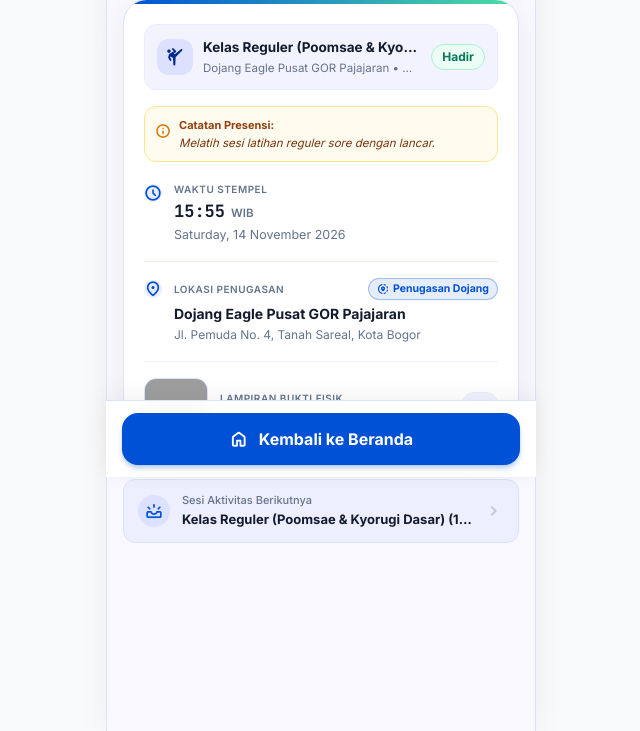
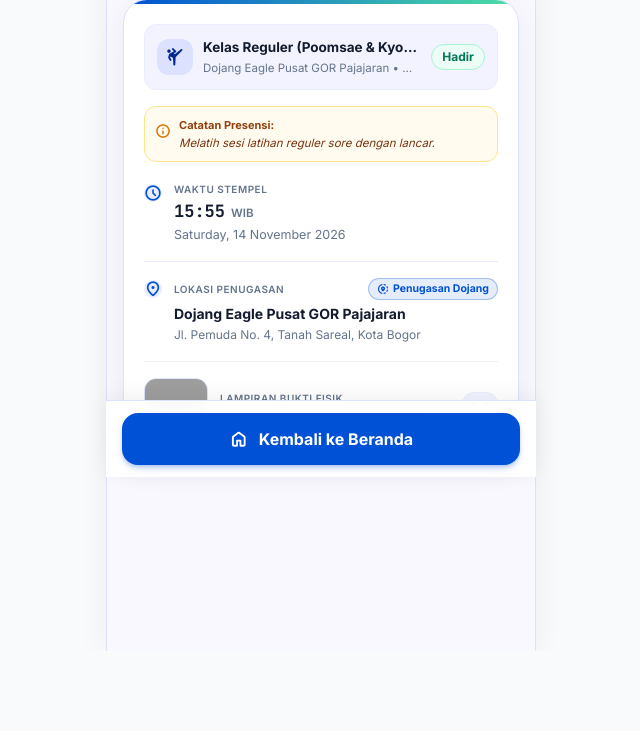
Before and after one commit to ramandaputra/AbsenEagleTKD, a Laravel app: page /attendances/1 in a window 1280 px wide. Shown: the part 323-1054 px from the top of the page, without its empty margins (319-959 px from the left). After the commit the page ends 974 px from the top, so only its background shows below. Run offline with Laravel 12, Linux system fonts and the light colour scheme; a user stored in the database is signed in; data comes from the database, SQL or seed files in the repository; some libraries are stand-ins or nearby versions; grey boxes are pictures that could not be loaded.

Commit message:
fix: remove 'Sesi Aktivitas Berikutnya' banner from attendance detail view

```diff
--- a/resources/views/attendances/show.blade.php
+++ b/resources/views/attendances/show.blade.php
@@ -153,25 +153,7 @@
         </div>
     </section>
 
-    <!-- 3. NEXT SCHEDULED ACTIVITY ALERT BANNER (Matching Tirtafield _buildNextActivityBanner) -->
-    <section class="w-full px-3.5 py-3 rounded-xl bg-[#E2E7FF]/50 border border-[#DAE2FD] flex items-center gap-3">
-        <div class="w-8 h-8 rounded-full bg-[#DBE1FF] text-[#0051D5] flex items-center justify-center shrink-0">
-            <span class="material-symbols-rounded text-lg">upcoming</span>
-        </div>
-        <div class="flex-1 min-w-0">
-            <p class="text-[11px] font-medium text-[#64748B]">Sesi Aktivitas Berikutnya</p>
-            <p class="text-[13px] font-bold text-[#131B2E] truncate mt-0.5">
-                @if(isset($nextSchedule) && $nextSchedule)
-                    {{ $nextSchedule->activity_name }} ({{ substr($nextSchedule->start_time, 0, 5) }} WIB)
-                @else
-                    Sesi Latihan Hari Ini Selesai
-                @endif
-            </p>
-        </div>
-        <span class="material-symbols-rounded text-[#C4C5D5] text-xl shrink-0">chevron_right</span>
-    </section>
-
-    <!-- 4. FIXED BOTTOM STICKY ACTION HUB (Matching Tirtafield _buildStickyFooter with 'Kembali ke Beranda') -->
+    <!-- 3. FIXED BOTTOM STICKY ACTION HUB (Matching Tirtafield _buildStickyFooter with 'Kembali ke Beranda') -->
     <div class="fixed bottom-0 left-1/2 -translate-x-1/2 w-full max-w-[430px] z-40 px-4 py-3 bg-white/95 backdrop-blur-md border-t border-[#DAE2FD] shadow-[0_-4px_20px_rgba(15,23,42,0.06)]">
         <a href="{{ route('dashboard') }}"
            class="w-full h-[52px] bg-[#0051D5] hover:bg-[#00288E] active:scale-[0.98] text-white font-bold rounded-2xl flex items-center justify-center gap-2.5 shadow-md shadow-[#0051D5]/25 transition-all text-sm sm:text-base">
```
Also changed, not shown: tests/Feature/ExampleTest.php (+1 -0 lines).
